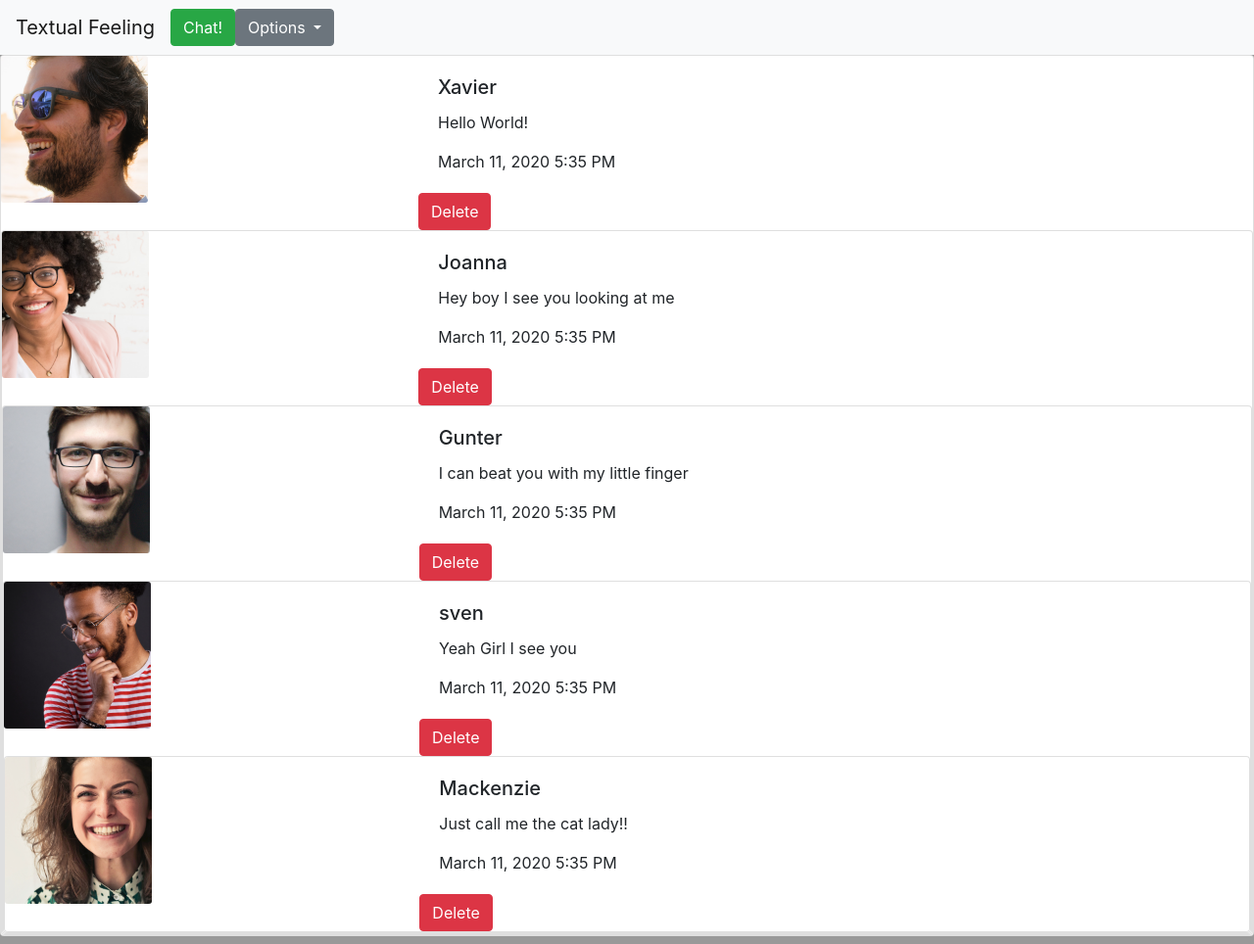
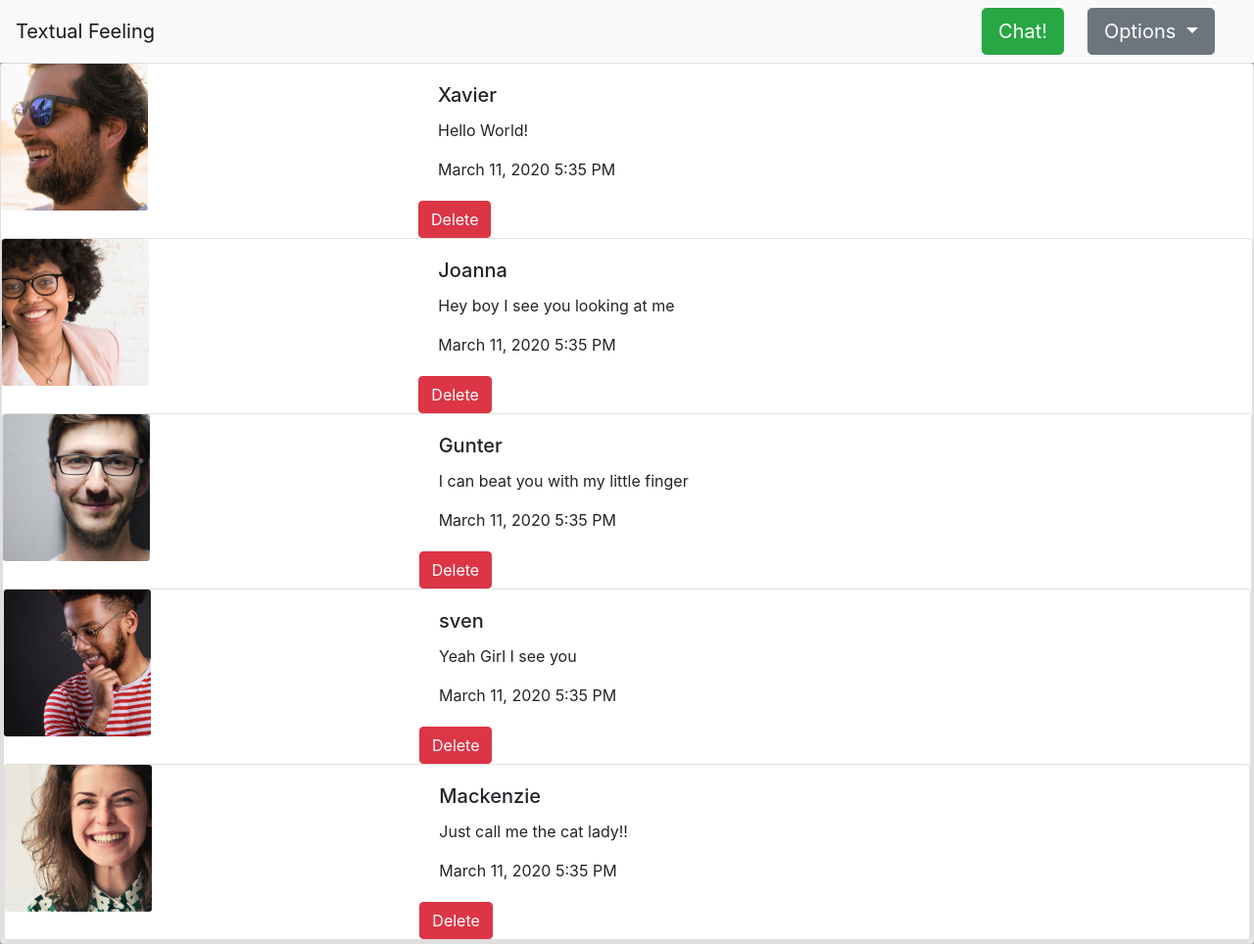
Before and after one commit to nss-evening-cohort-11/chatty-butterworts, a website built with webpack: page src/index.html in a window 1280 px wide. Shown: the whole page at 98% size. Built offline with nearby package versions, Linux system fonts and the light colour scheme.

Commit message:
button sizes/positions

```diff
--- a/src/index.html
+++ b/src/index.html
@@ -7,17 +7,17 @@
   <title>Test</title>
 </head>
 <body>
-  <nav class="navbar navbar-expand-md navbar-light bg-light">
+  <nav class="navbar navbar-expand-md navbar-light bg-light justify-content-between">
   <a class="navbar-brand" href="#">Textual Feeling</a>
   <div id="accordion">
-  <ul class="navbar-nav mr-auto">
+  <ul class="navbar-nav mr-auto ml-4 mr-4">
     <li class="nav-item">
-      <button class="btn btn-success" data-toggle="collapse" data-target="#collapseOne" aria-expanded="true" aria-controls="collapseOne">
+      <button class="btn btn-success btn-lg" data-toggle="collapse" data-target="#collapseOne" aria-expanded="true" aria-controls="collapseOne">
         Chat!
       </button>
     </li>
-    <li class="nav-item dropdown">
-        <button class="btn btn-secondary dropdown-toggle" type="button" id="dropdownMenuButton" data-toggle="dropdown" aria-haspopup="true" aria-expanded="false">
+    <li class="nav-item dropdown ml-4 mr-4">
+        <button class="btn btn-secondary dropdown-toggle btn-lg" type="button" id="dropdownMenuButton" data-toggle="dropdown" aria-haspopup="true" aria-expanded="false">
           Options
         </button>
         <div class="dropdown-menu" aria-labelledby="dropdownMenuButton">
```
